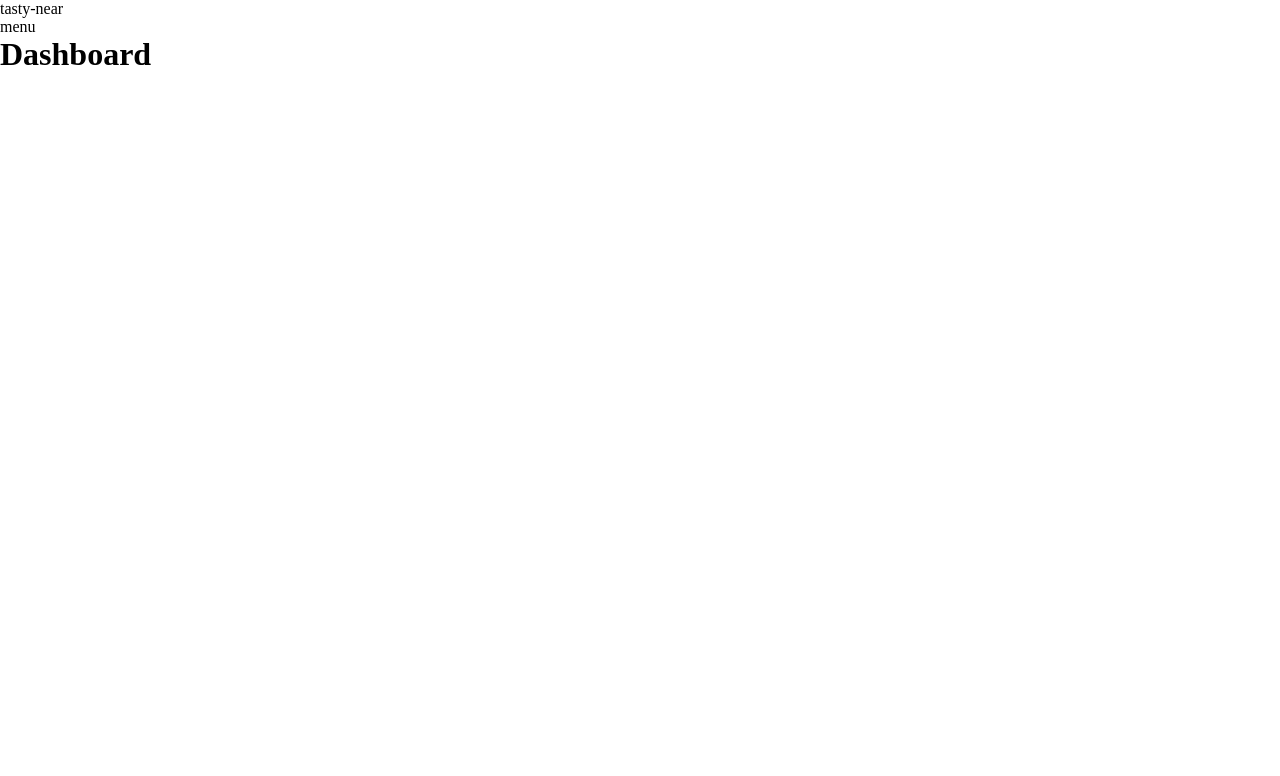
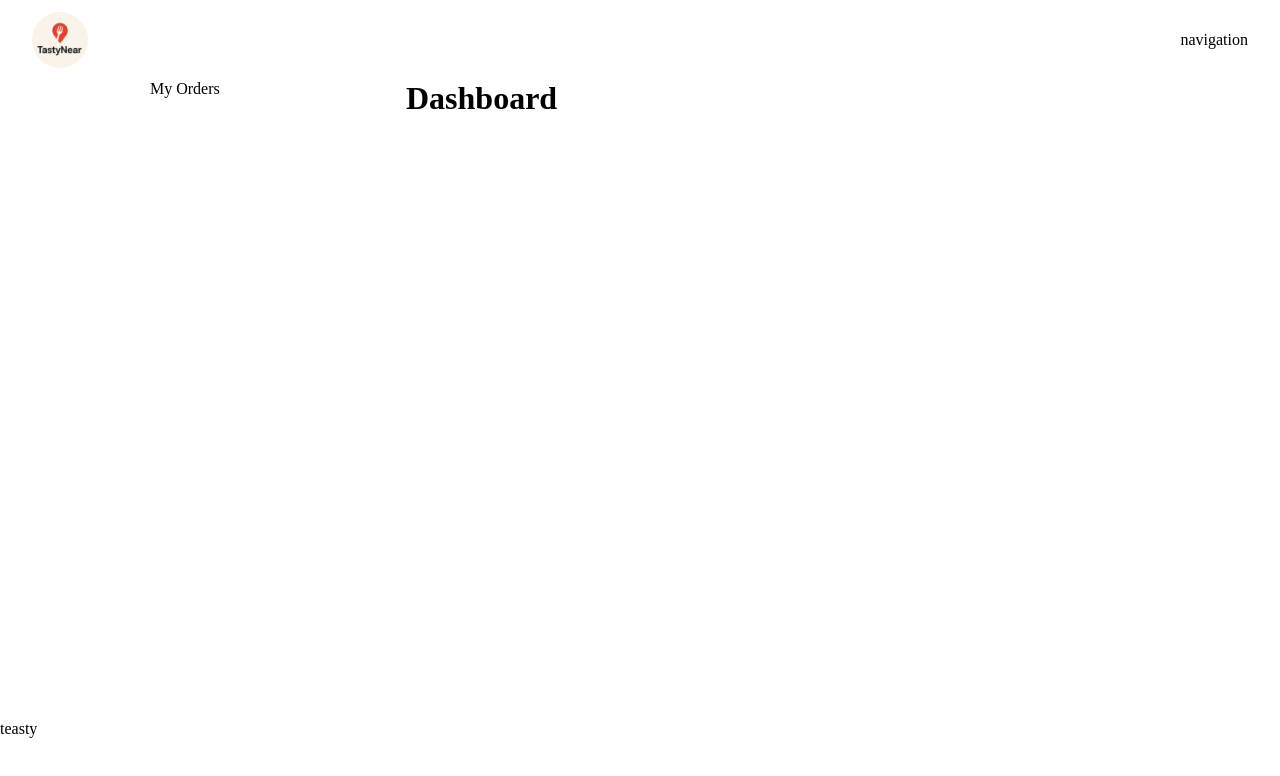
Before and after one commit to galm85/tasty-near, a React (Vite) app: page / in a window 1280 px wide. Shown: the top 776 px of the page. Built offline with nearby package versions, Linux system fonts and the light colour scheme.

Commit message:
update layout

```diff
--- /dev/null
+++ b/src/styles/_header.scss
@@ -0,0 +1,17 @@
+.header{
+    display: flex;
+    height: 10vh;
+    justify-content: space-between;
+    padding-inline: 2rem;
+    align-items: center;
+    &__brand{
+        display: flex;
+        align-items: center;
+        gap: 1rem;
+        img{
+            height: 7vh;
+            width: 7vh;
+            border-radius: 50%;
+        }
+    }
+}
--- a/src/styles/main.scss
+++ b/src/styles/main.scss
@@ -3,3 +3,23 @@
     margin: 0;
     box-sizing: border-box;
 }
+
+
+
+.tasty-near-layout{
+
+    .main{
+        width: 100%;
+        min-height: 80vh;
+        display: flex;
+        padding-inline: 150px;
+        .current-order{
+            width:20vw;
+        }
+        .main-content{
+            flex:1;
+        }
+    }
+
+}
+@import './header';
--- a/src/ui/AppLayout.jsx
+++ b/src/ui/AppLayout.jsx
@@ -1,14 +1,17 @@
 import { Outlet } from "react-router-dom"
+import Header from "./Header"
 
 function AppLayout() {
     return (
         <div className="tasty-near-layout">
-            <header>tasty-near</header>
-            <aside>menu</aside>
-            <main>
-                <Outlet/>
+            <Header/>
+            <main className="main">
+                <aside className="current-order">My Orders</aside>
+                <div className="main-content">
+                    <Outlet/>
+                </div>
             </main>
-            <footer></footer>
+            <footer>teasty</footer>
         </div>
     )
 }
--- /dev/null
+++ b/src/ui/Header.jsx
@@ -0,0 +1,16 @@
+import Logo from '../assets/images/logo.png';
+
+function Header() {
+    return (
+        <div className='header'>
+            <div className='header__brand'>
+                <img src={Logo} alt="tasty near logo" />
+            </div>
+            <div className='header__navigation'>
+                navigation
+            </div>
+        </div>
+    )
+}
+
+export default Header
```
Also changed, not shown: public/ChatGPT Image Apr 1, 2025, 05_46_02 PM.png (added).
